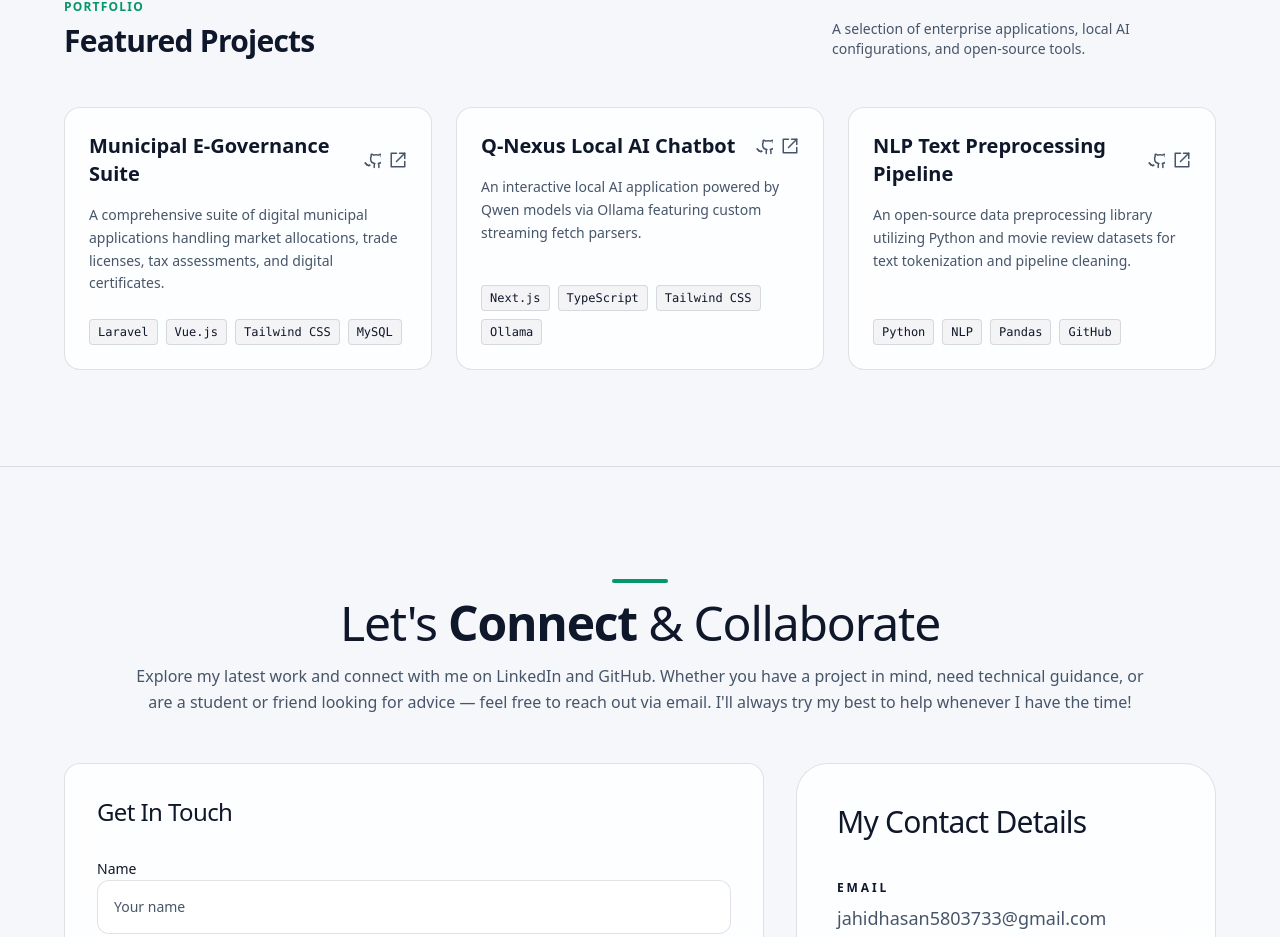
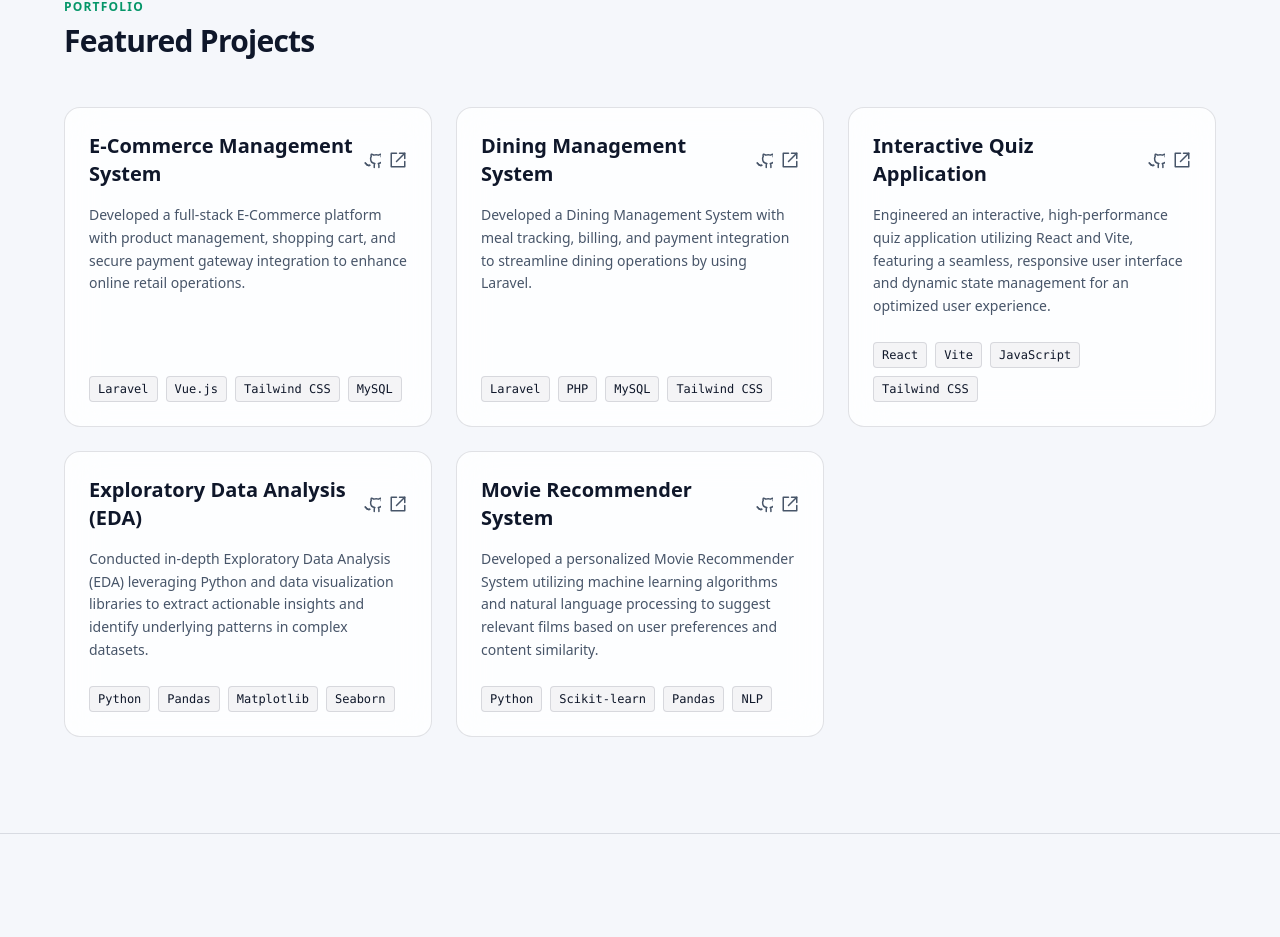
Before and after one commit to jahid-cuet/portfolio, a Next.js app: page / in a window 1280 px wide. Shown: the part 4816-5753 px from the top of the page. Built offline with nearby package versions, Linux system fonts and the light colour scheme.

Commit message:
feat: add portfolio data configuration and projects section component

```diff
--- a/components/Projects.tsx
+++ b/components/Projects.tsx
@@ -11,7 +11,6 @@ export default function Projects() {
             <h2 className="text-xs uppercase tracking-widest theme-accent font-semibold mb-2">Portfolio</h2>
             <h3 className="text-3xl font-bold theme-text tracking-tight">Featured Projects</h3>
           </div>
-          <p className="theme-muted text-sm max-w-sm">A selection of enterprise applications, local AI configurations, and open-source tools.</p>
         </div>
         <div className="grid grid-cols-1 md:grid-cols-2 lg:grid-cols-3 gap-6">
           {portfolioData.projects.map((project, index) => (
--- a/data/portfolio.ts
+++ b/data/portfolio.ts
@@ -109,27 +109,43 @@ export const portfolioData = {
   ],
   projects: [
     {
-      title: "Municipal E-Governance Suite",
+      title: "E-Commerce Management System",
       description:
-        "A comprehensive suite of digital municipal applications handling market allocations, trade licenses, tax assessments, and digital certificates.",
+        "Developed a full-stack E-Commerce platform with product management, shopping cart, and secure payment gateway integration to enhance online retail operations.",
       tech: ["Laravel", "Vue.js", "Tailwind CSS", "MySQL"],
-      github: "#",
+      github: "https://github.com/jahid-cuet/Ecommerce-Project-in-Laravel",
       live: "#",
     },
     {
-      title: "Q-Nexus Local AI Chatbot",
+      title: "Dining Management System",
       description:
-        "An interactive local AI application powered by Qwen models via Ollama featuring custom streaming fetch parsers.",
-      tech: ["Next.js", "TypeScript", "Tailwind CSS", "Ollama"],
-      github: "#",
+        "Developed a Dining Management System with meal tracking, billing, and payment integration to streamline dining operations by using Laravel.",
+      tech: ["Laravel", "PHP", "MySQL", "Tailwind CSS"],
+      github: "https://github.com/jahid-cuet/laravel-dinning-management",
       live: "#",
     },
     {
-      title: "NLP Text Preprocessing Pipeline",
+      title: "Interactive Quiz Application",
       description:
-        "An open-source data preprocessing library utilizing Python and movie review datasets for text tokenization and pipeline cleaning.",
-      tech: ["Python", "NLP", "Pandas", "GitHub"],
-      github: "#",
+        "Engineered an interactive, high-performance quiz application utilizing React and Vite, featuring a seamless, responsive user interface and dynamic state management for an optimized user experience.",
+      tech: ["React", "Vite", "JavaScript", "Tailwind CSS"],
+      github: "https://github.com/jahid-cuet/react-quiz-application",
+      live: "#",
+    },
+    {
+      title: "Exploratory Data Analysis (EDA)",
+      description:
+        "Conducted in-depth Exploratory Data Analysis (EDA) leveraging Python and data visualization libraries to extract actionable insights and identify underlying patterns in complex datasets.",
+      tech: ["Python", "Pandas", "Matplotlib", "Seaborn"],
+      github: "https://github.com/jahid-cuet/exploratory_data_analysis",
+      live: "#",
+    },
+    {
+      title: "Movie Recommender System",
+      description:
+        "Developed a personalized Movie Recommender System utilizing machine learning algorithms and natural language processing to suggest relevant films based on user preferences and content similarity.",
+      tech: ["Python", "Scikit-learn", "Pandas", "NLP"],
+      github: "https://github.com/jahid-cuet/movie-recomemder-system",
       live: "#",
     },
   ],
```
